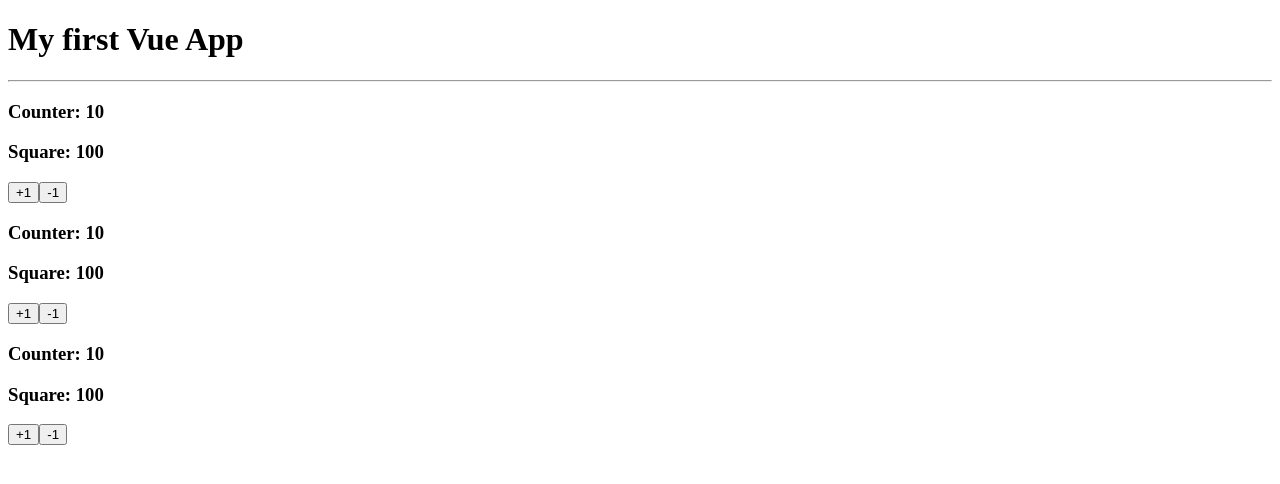
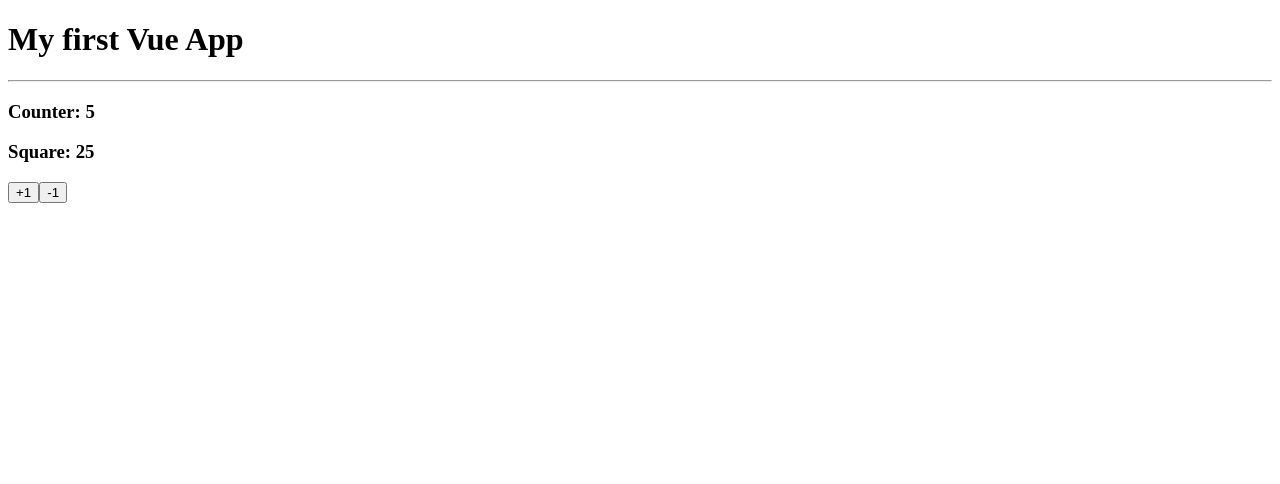
Before and after one commit to Curso-Vue-2024/indecision-app, a Vue app: page / in a window 1280 px wide. Shown: the top 484 px of the page. Built offline with nearby package versions, Linux system fonts and the light colour scheme.

Commit message:
Define props

```diff
--- a/src/App.vue
+++ b/src/App.vue
@@ -3,9 +3,7 @@
 <template>
   <h1>My first Vue App</h1>
   <hr />
-  <MyCounter />
-  <MyCounter />
-  <MyCounter />
+  <MyCounter :value="5" />
 </template>
 
 <script lang="ts" setup>
--- a/src/components/MyCounter.vue
+++ b/src/components/MyCounter.vue
@@ -12,6 +12,18 @@
 
 <script lang="ts" setup>
 import { computed, ref } from 'vue';
-const counter = ref(10);
+
+// const props = defineProps({
+//   value: { type: Number, required: true },
+// });
+
+// const props = defineProps<[value: number]>();
+
+interface Props {
+  value: number;
+}
+const props = defineProps<Props>();
+
+const counter = ref(props.value);
 const squareCounter = computed(() => counter.value * counter.value);
 </script>
```
